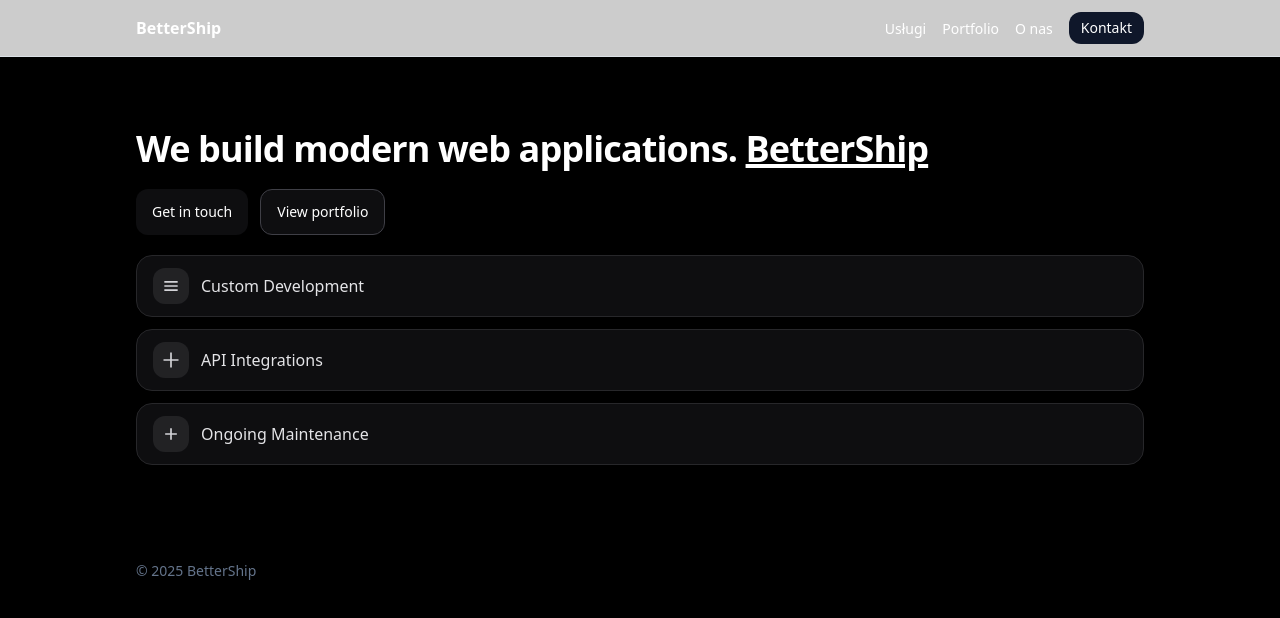
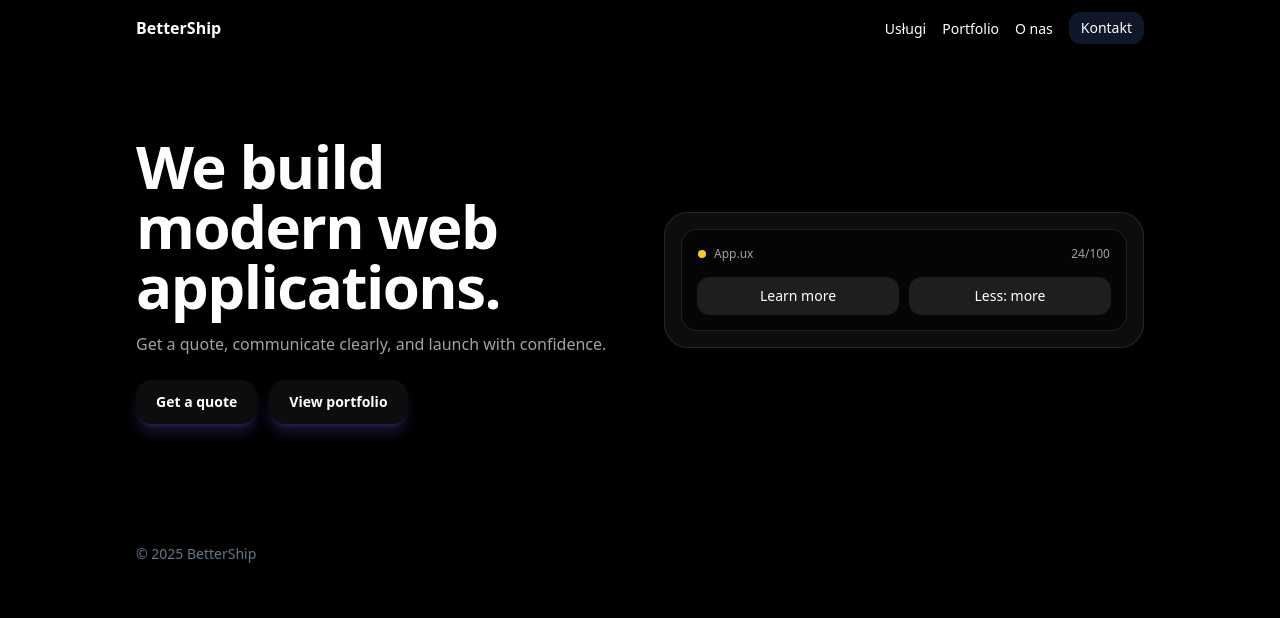
Before and after one commit to Ogrodowczyk87/BetterShip, a React (Vite) app: page / in a window 1280 px wide. Shown: the top 618 px of the page. Built offline with nearby package versions, Linux system fonts and the light colour scheme.

Commit message:
chgange home sdection

```diff
--- a/package.json
+++ b/package.json
@@ -18,7 +18,10 @@
     "@types/react-dom": "^18.3.1",
     "@vitejs/plugin-react": "^5.0.4",
     "autoprefixer": "^10.4.20",
+    "eslint-config-prettier": "^10.1.8",
+    "eslint-plugin-prettier": "^5.5.4",
     "postcss": "^8.4.47",
+    "prettier": "^3.6.2",
     "tailwindcss": "^3.4.14",
     "typescript": "~5.9.3",
     "vite": "^7.1.7"
--- a/src/components/FeatureCard.tsx
+++ b/src/components/FeatureCard.tsx
@@ -5,11 +5,44 @@ import React from 'react'
 export default FeatureCard
 function FeatureCard({ icon, title }: { icon: React.ReactNode; title: string }) {
   return (
-    <div className="flex items-center gap-3 rounded-2xl bg-zinc-900/60 border border-zinc-800 px-4 py-3">
+    <div className="flex  items-center gap-3 rounded-2xl bg-zinc-900/60 border border-zinc-800 px-4 py-3">
       <div className="h-9 w-9 rounded-xl bg-zinc-800/80 grid place-items-center text-zinc-300">
         {icon}
       </div>
-      <p className="font-medium text-zinc-200">{title}</p>
+      <div className="flex flex-col font-medium text-zinc-200">
+        {title}
+      </div>
     </div>
   );
 }
+
+// import React from "react";
+
+// type FeatureCardProps = {
+//   icon: React.ReactNode;
+//   title: string;
+//   className?: string; // opcjonalnie, np. do col-span
+// };
+
+// export default function FeatureCard({ icon, title, className }: FeatureCardProps) {
+//   return (
+//     <div
+//       className={[
+//         "group",
+//         "h-16",                                // stała wysokość
+//         "rounded-2xl border border-zinc-800",
+//         "bg-zinc-900/60 px-4",
+//         "flex items-center gap-3",
+//         "transition-colors hover:border-zinc-700",
+//         className || ""
+//       ].join(" ")}
+//     >
+//       <div className="flex-none grid h-9 w-9 place-items-center rounded-xl bg-zinc-800/80 text-zinc-300">
+//         {icon}
+//       </div>
+//       <p className="flex-1 text-[15px] font-medium text-zinc-200 leading-none truncate">
+//         {title}
+//       </p>
+//     </div>
+//   );
+// }
--- a/src/layouts/MainLayout.tsx
+++ b/src/layouts/MainLayout.tsx
@@ -1,14 +1,34 @@
 import { Outlet, NavLink } from "react-router-dom";
+import { useState } from "react";
 
 export default function MainLayout() {
+  const [open, setOpen] = useState(false);
   const link =
-    "text-sm hover:opacity-80 b data-[active=true]:font-semibold data-[active=true]:underline underline-offset-8";
+    "text-sm hover:opacity-80 data-[active=true]:font-semibold data-[active=true]:underline underline-offset-8";
   return (
     <div className="min-h-dvh bg-black  text-white  dark:text-slate-50">
-      <header className="sticky  top-0 z-30 border-b border-slate-200/70 dark:border-slate-800/70 bg-white/80 dark:bg-slate-950/70 backdrop-blur">
+      <header className="sticky  top-0 z-30  dark:border-slate-800/70  backdrop-blur">
         <nav className="container flex flex-wrap items-center gap-2 xs:gap-3 sm:gap-4 py-3">
           <NavLink to="/" className="font-semibold">BetterShip</NavLink>
-          <div className="ms-auto flex flex-wrap items-center gap-2 xs:gap-3 sm:gap-4">
+          <button
+            type="button"
+            className="ms-auto inline-flex items-center justify-center rounded-md border border-white/20 p-2 text-sm sm:hidden"
+            aria-controls="site-nav"
+            aria-expanded={open}
+            aria-label="Toggle menu"
+            onClick={() => setOpen((v) => !v)}
+          >
+            <span className="sr-only">Toggle navigation</span>
+            <span className="flex flex-col items-center justify-center gap-1.5">
+              <span className="block h-0.5 w-6 bg-current"></span>
+              <span className="block h-0.5 w-6 bg-current"></span>
+              <span className="block h-0.5 w-6 bg-current"></span>
+            </span>
+          </button>
+          <div
+            id="site-nav"
+            className={`${open ? "flex" : "hidden"} w-full sm:w-auto sm:ms-auto sm:flex flex-col sm:flex-row items-start sm:items-center gap-2 xs:gap-3 sm:gap-4 mt-2 sm:mt-0`}
+          >
             <NavLink to="/uslugi">
               {({ isActive }: { isActive: boolean }) => (
                 <span data-active={isActive} className={link}>Usługi</span>
@@ -29,7 +49,7 @@ export default function MainLayout() {
         </nav>
       </header>
 
-      <main className="container py-6">
+      <main className="container py-6 mx-auto">
         <Outlet />
       </main>
 
--- a/src/pages/Home/Home.tsx
+++ b/src/pages/Home/Home.tsx
@@ -1,46 +1,43 @@
-import Button from "../../components/Button";
-import FeatureCard from "../../components/FeatureCard";
+export default function Home() {
+  return (
+    <section className="relative grid gap-8 py-10 lg:grid-cols-2 lg:items-center lg:gap-12 lg:py-14">
+      <div>
+        <h1 className="text-4xl font-extrabold tracking-tight text-white sm:text-5xl lg:text-6xl">
+          We build modern web applications.
+        </h1>
+        <p className="mt-4 max-w-xl text-zinc-400">
+          Get a quote, communicate clearly, and launch with confidence.
+        </p>
+        <div className="mt-6 flex flex-col gap-3 sm:flex-row">
+          <button className="rounded-2xl bg-white/5  hover:bg-violet-500 px-5 py-3 text-sm font-semibold text-white shadow-lg shadow-violet-500/25 transition ">
+            Get a quote
+          </button>
+          <button className="rounded-2xl bg-white/5  hover:bg-violet-500 px-5 py-3 text-sm font-semibold text-white shadow-lg shadow-violet-500/25 transition ">
+            View portfolio
+          </button>
+        </div>
+      </div>
 
-export default function Home() {
+      <div className="relative">
+        <div className="rounded-3xl border border-white/10 bg-white/5 p-4 shadow-2xl backdrop-blur">
+          <div className="rounded-2xl border border-white/10 bg-black/60 p-4">
+            <div className="mb-3 flex items-center gap-2 text-xs text-zinc-400">
+              <span className="h-2 w-2 rounded-full bg-yellow-400"></span>
+              <span>App.ux</span>
+              <span className="ml-auto">24/100</span>
+            </div>
 
-
-  return (
-    <section className="py-6 xs:py-8">
-      <h1 className="mt-2 xs:mt-4 text-3xl xs:text-4xl font-extrabold tracking-tight">
-        We build modern web applications. <span className="underline decoration-4">BetterShip</span>
-      </h1>
-
-        <div className="mt-5 flex flex-col xs:flex-row gap-2 xs:gap-3">
-          <Button className="w-full xs:w-auto rounded-2xl px-4 py-3 text-base bg-zinc-900/60 hover:bg-blue-500">Get in touch</Button>
-          <Button className="w-full xs:w-auto rounded-2xl px-4 py-3 text-base border border-zinc-700 bg-zinc-900/60 hover:bg-blue-500">View portfolio</Button>
+            <div className="mt-4 grid grid-cols-2 gap-3">
+              <button className="rounded-xl bg-white/10 px-4 py-2 text-sm text-white ring-1 ring-white/10 hover:bg-white/15">
+                Learn more
+              </button>
+              <button className="rounded-xl bg-white/10 px-4 py-2 text-sm text-white ring-1 ring-white/10 hover:bg-white/15">
+                Less: more
+              </button>
+            </div>
+          </div>
         </div>
-
-        <div className="mt-5 grid grid-cols-1 xs:grid-cols-1 gap-2 xs:gap-3">
-          <FeatureCard
-            icon={
-              <svg viewBox="0 0 24 24" className="h-5 w-5" fill="none" stroke="currentColor" strokeWidth="2">
-                <path d="M4 7h16M4 12h16M4 17h16" />
-              </svg>
-            }
-            title="Custom Development"
-          />
-          <FeatureCard
-            icon={
-              <svg viewBox="0 0 24 24" className="h-5 w-5" fill="none" stroke="currentColor" strokeWidth="2">
-                <path d="M12 3v18M3 12h18" />
-              </svg>
-            }
-            title="API Integrations"
-          />
-          <FeatureCard
-            icon={
-              <svg viewBox="0 0 24 24" className="h-5 w-5" fill="none" stroke="currentColor" strokeWidth="2">
-                <path d="M5 12h14M12 5v14" />
-              </svg>
-            }
-            title="Ongoing Maintenance"
-          />
-        </div>
+      </div>
     </section>
   );
 }
```
Also changed, not shown: 1 other file (tests, documents, lock files or other folders).
